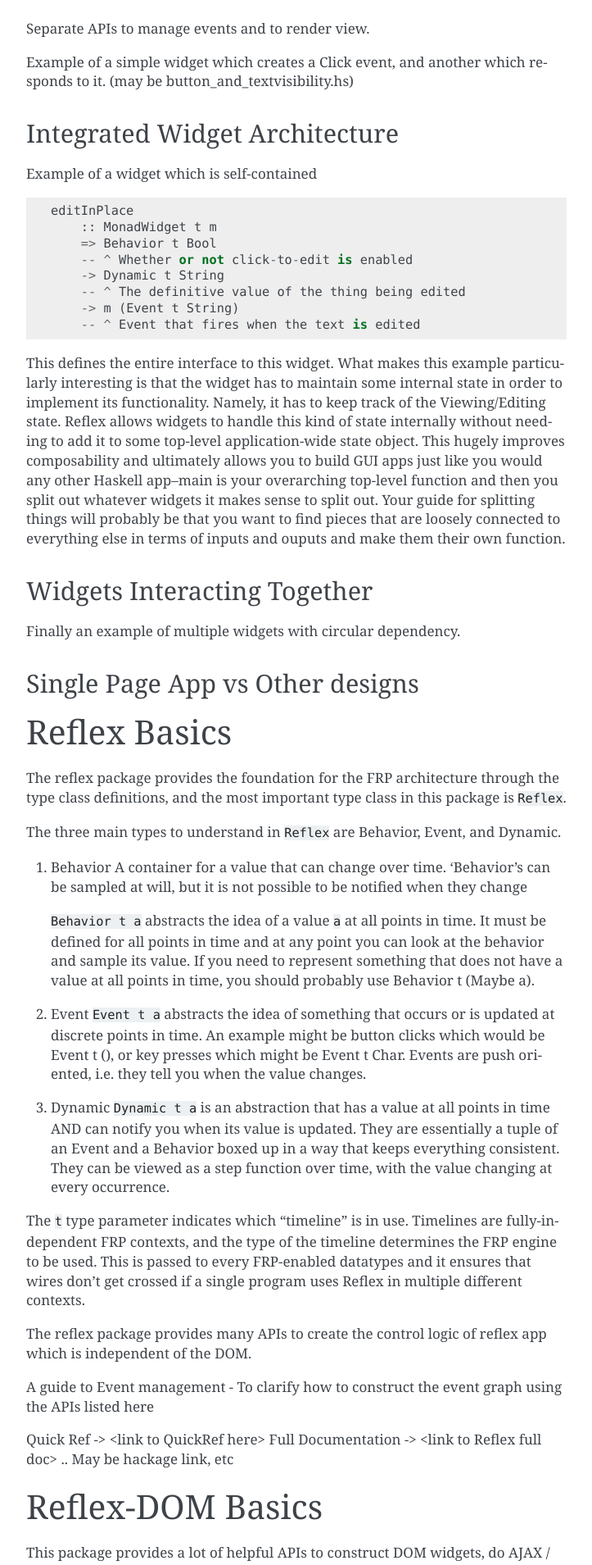
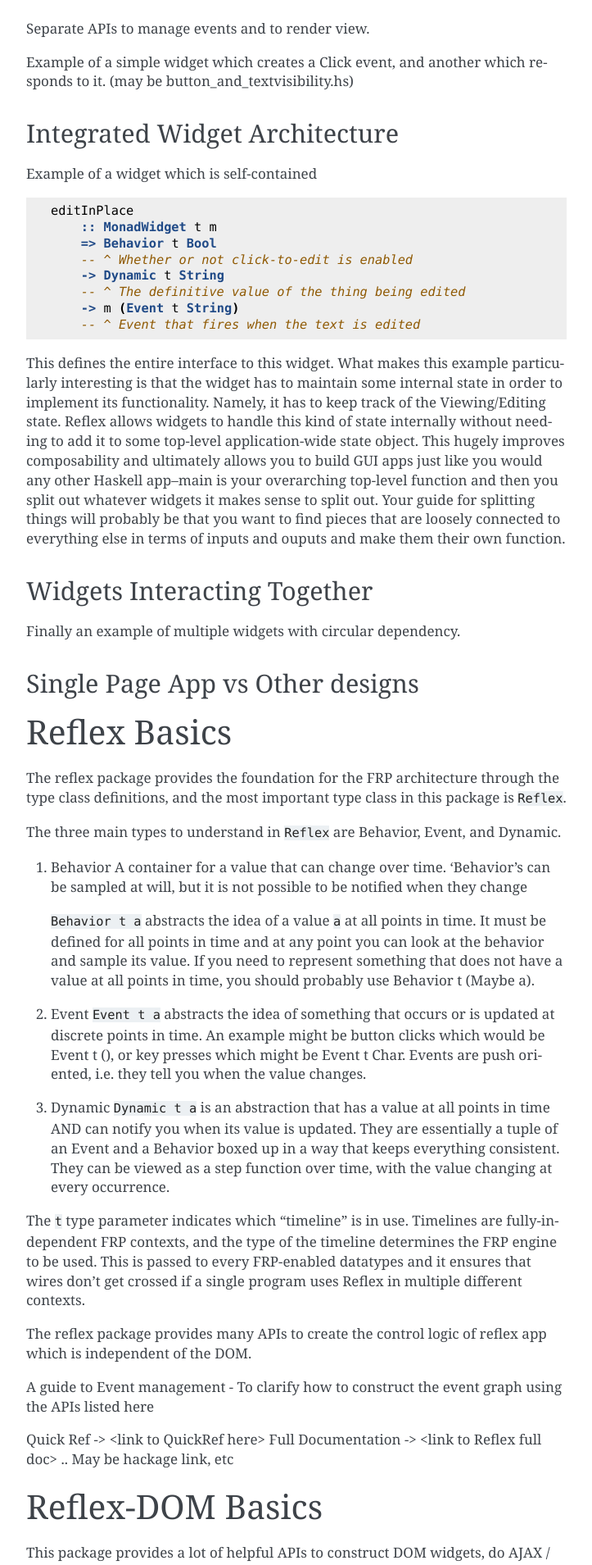
Before and after one commit to reflex-frp/reflex-platform, a Sphinx documentation site: the page built from reflex-frp.org/doc/architecture.rst, in a window 1280 px wide. Shown: the part 827-2736 px from the top of the page at 82% size, without its empty margins (388-1111 px from the left). Built offline with Sphinx 7.4.7, drawn with Linux system fonts in a browser that asks for light colours; some of the changed text lies outside the part shown.

Commit message:
add haskell syntax highlighting, copied from ghc user guide's conf.py

```diff
--- a/reflex-frp.org/doc/conf.py
+++ b/reflex-frp.org/doc/conf.py
@@ -94,7 +94,9 @@ exclude_patterns = ['_build']
 #show_authors = False
 
 # The name of the Pygments (syntax highlighting) style to use.
-pygments_style = 'sphinx'
+# Syntax highlighting
+highlight_language = 'haskell'
+pygments_style = 'tango'
 
 # A list of ignored prefixes for module index sorting.
 #modindex_common_prefix = []
```
